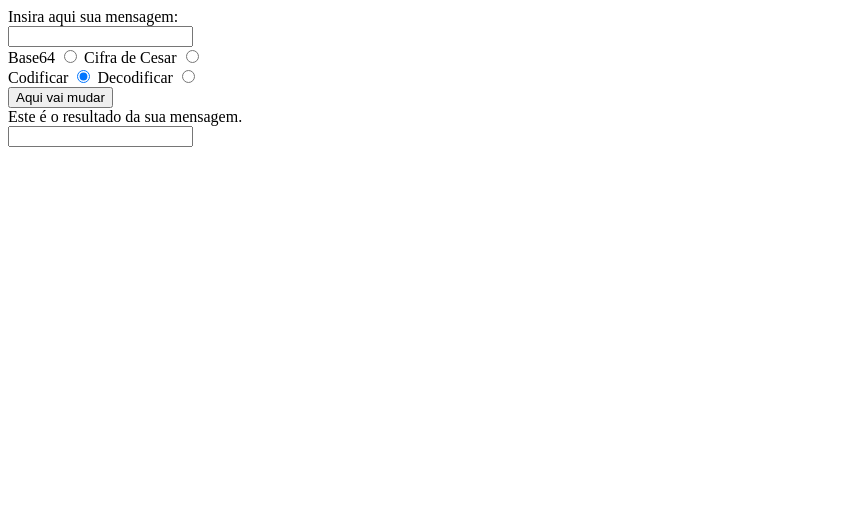
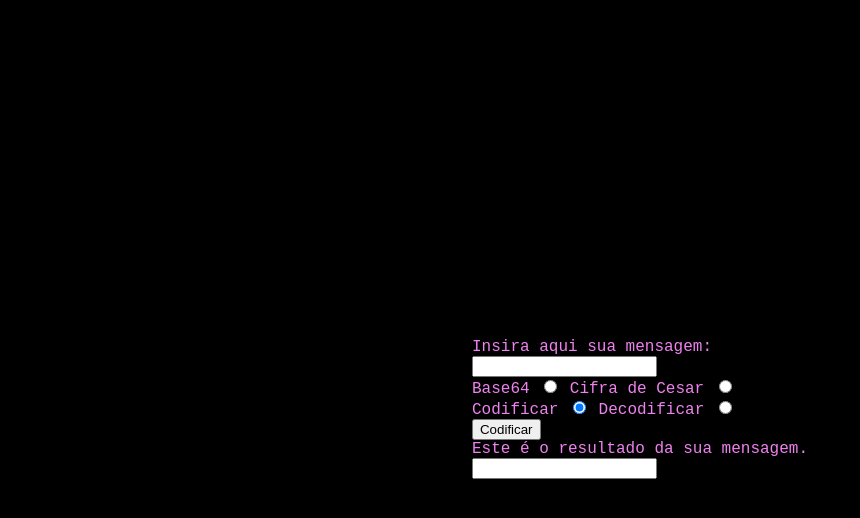
Before and after one commit to isabelaalvesc/MensagemOculta, a plain HTML site: page index.html in a window 1280 px wide. Both pictures are taken after a click on the radio button "Codificar". Shown: the whole page, without its empty margins (0-860 px from the left). Drawn offline with Linux system fonts and the light colour scheme.

Commit message:
Início funções
Começando a subir as funções e esboçando o css.

```diff
--- a/css/style.css
+++ b/css/style.css
@@ -0,0 +1,12 @@
+body {
+    background-color: black;
+    height: 100vh;
+    overflow: hidden;
+    display: flex;
+    font-family: 'Roboto Mono', monospace;
+    font-size: 1rem;
+    justify-content: center;
+    align-items: center;
+    perspective: 600px;
+    color: violet;
+  }
--- a/index.html
+++ b/index.html
@@ -22,20 +22,24 @@
         <input type="radio" name="tipoCodigo" id="cifraCesar">
         <br>
         <label for="codificar">Codificar</label>
-        <input type="radio" name="acaoCodigo" id="codificar">
+        <input onclick="trocaBotao()" type="radio" name="acaoCodigo" id="codificar">
         <label for="decodificar">Decodificar</label>
-        <input type="radio" name="acaoCodigo" id="decodificar">
+        <input onclick="trocaBotao()" type="radio" name="acaoCodigo" id="decodificar">
         <br>
-        <button>Aqui vai mudar</button>
+        <input type="button" value="aqui_vai_mudar" id="botao">
         <br>
         <label for="saida">Este é o resultado da sua mensagem.</label>
         <br>
         <input type="text" name="caixaSaida" id="saida">
     </main>
 
+
+
     <footer>
 
     </footer>
+    <script src="/js/script.js"></script>
+    <link rel="stylesheet" href="/css/style.css">
 
 </body>
 </html>
--- a/js/script.js
+++ b/js/script.js
@@ -0,0 +1,15 @@
+//Configurando escolha: base64 ou Cifra de César com encremento
+
+//Configurando botão para mudar de função
+const codificar = document.getElementById('codificar');
+const decodificar = document.getElementById('decodificar');
+
+const botao = document.getElementById('botao');
+
+function trocaBotao() {
+    if(codificar.checked) {
+        botao.value = "Codificar";
+    } else if(decodificar.checked) {
+        botao.value = "Decodificar";
+    }
+}
```
